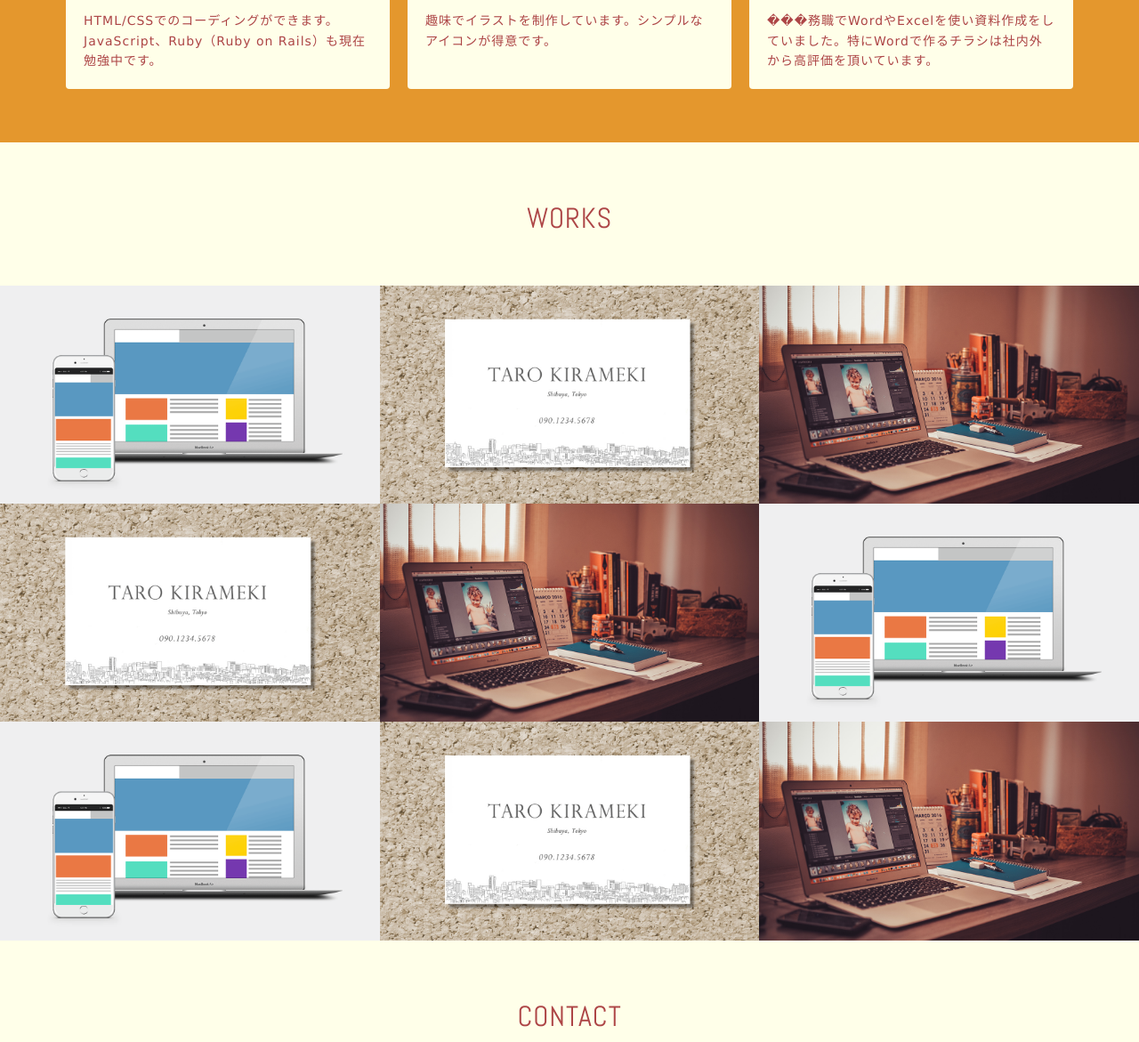
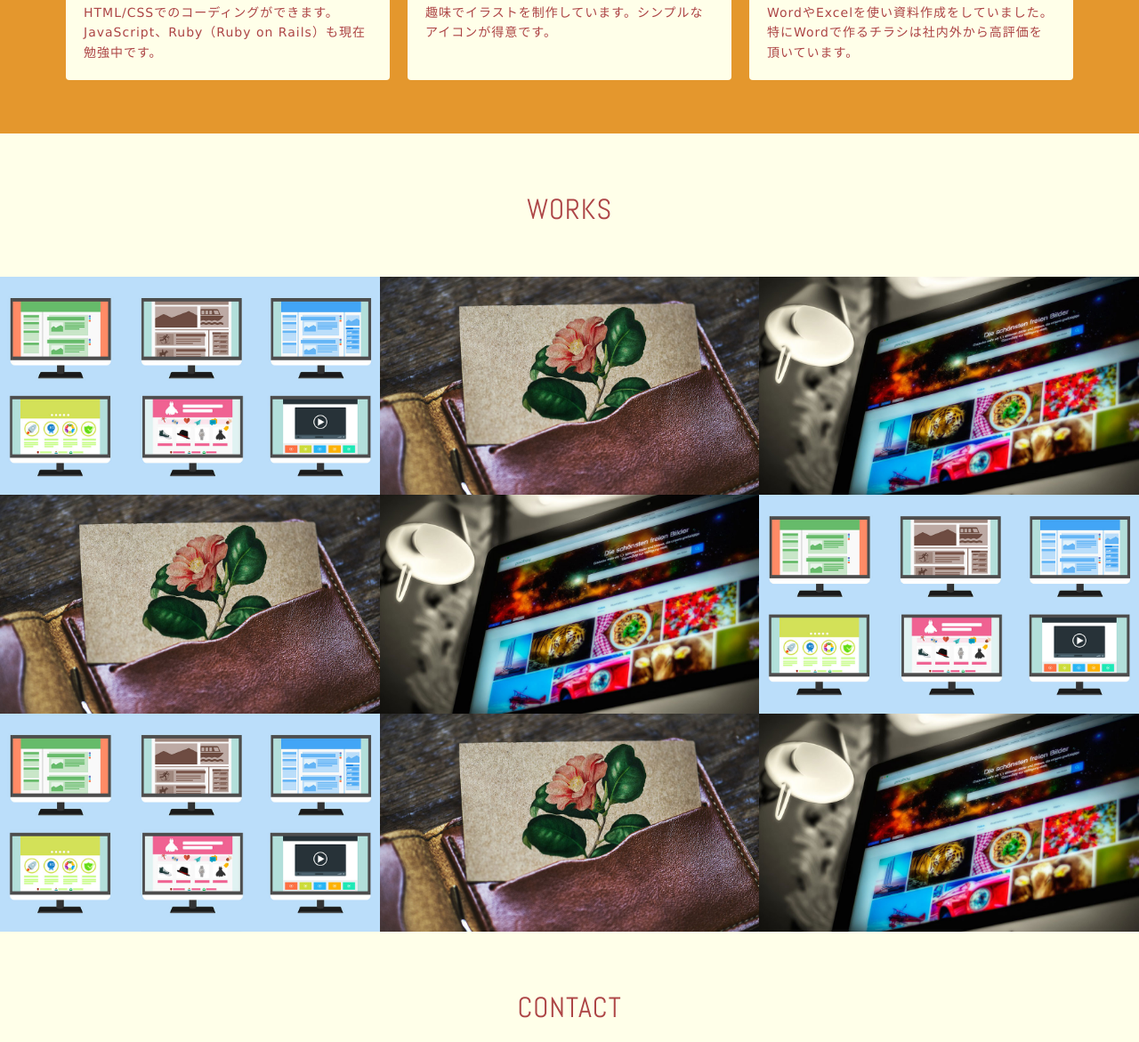
Before and after one commit to tnskEgDaruko/tnskEgDaruko.github.io, a plain HTML site: page index.html in a window 1280 px wide. Shown: the part 849-2020 px from the top of the page at 89% size. Drawn offline with nearby package versions, Linux system fonts and the light colour scheme.

Commit message:
kadai-photoshop

```diff
--- a/index.html
+++ b/index.html
@@ -14,10 +14,11 @@
             <a href="#contact" class="button-contact"><i aria-label="お問い合わせ" class="fa fa-envelope-o"></i></a>
             <div class="profile">
                 <h1 class="site-title abel uppercase text-center">Web Designer <span>Hanako Kirameki</span></h1>
-                <div class="img-base">
-                    <img src="./images/chibesunafuchi.png" alt="プロフィール写真" class="block-center profile-icon">
-                </div>
-                <p>三重在住のWebデザイナー、煌　花子です。オンラインスクールでWeb制作について学び、事務職から憧れていたWebデザイナーへと転職活動中です。これからさらにWeb制作の技術や知識を身につけて、Webサイト運用や問題解決のアドバイスもできるデザイナーになりたいと思っています。</p>
+                <!--<div class="img-base">-->
+                <!--    <img src="./images/chibesunafuchi.png" alt="プロフィール写真" class="block-center profile-icon">-->
+                <!--</div>-->
+                <img src="./images/img_profile_sepia.jpg" alt="プロフィール写真" class="block-center img-base"
+                <p>三重在住のWebデザイナー、宮本愛梨です。オンラインスクールでWeb制作について学び、事務職から憧れていたWebデザイナーへと転職活動中です。これからさらにWeb制作の技術や知識を身につけて、Webサイト運用や問題解決のアドバイスもできるデザイナーになりたいと思っています。</p>
             </div>
         </header>
         <main>
@@ -37,7 +38,7 @@
                     <div class="skill-box">
                         <i class="fa fa-file-word-o" aria-hidden="true"></i>
                         <h3 class="text-center">Word/Excel</h3>
-                        <p>���務職でWordやExcelを使い資料作成をしていました。特にWordで作るチラシは社内外から高評価を頂いています。</p>
+                        <p>WordやExcelを使い資料作成をしていました。特にWordで作るチラシは社内外から高評価を頂いています。</p>
                     </div>
                 </div>
             </section>
@@ -45,7 +46,7 @@
                 <h2 class="text-center">Works</h2>
                 <div class="works-box">
                     <a href="#">
-                        <img src="./images/img_work_site.png" alt="株式会社きらめき コーポレートサイト様 Webサイトデザイン">
+                        <img src="./images/img_site.jpg" alt="株式会社きらめき コーポレートサイト様 Webサイトデザイン">
                         <div class="works-box-inner">
                             <div class="text-center">
                                 <h3>株式会社きらめき コーポレートサイト</h3>
@@ -57,7 +58,7 @@
                 </div>
                 <div class="works-box">
                     <a href="#">
-                        <img src="./images/img_work_card.jpg" alt="きらめき太郎様 名刺デザイン">
+                        <img src="./images/img_card.jpg" alt="きらめき太郎様 名刺デザイン">
                         <div class="works-box-inner">
                             <div class="text-center">
                                 <h3>きらめき太郎様 名刺</h3>
@@ -69,7 +70,7 @@
                 </div>
                 <div class="works-box">
                     <a href="#">
-                        <img src="./images/img_work_blog.jpg" alt="WordPressオリジナルテーマ">
+                        <img src="./images/img_blog2.jpg" alt="WordPressオリジナルテーマ">
                         <div class="works-box-inner">
                             <div class="text-center">
                                 <h3>ブログデザイン</h3>
@@ -81,7 +82,7 @@
                 </div>
                 <div class="works-box">
                     <a href="#">
-                        <img src="./images/img_work_card.jpg" alt="きらめき太郎様 名刺デザイン">
+                        <img src="./images/img_card.jpg" alt="きらめき太郎様 名刺デザイン">
                         <div class="works-box-inner">
                             <div class="text-center">
                                 <h3>きらめき太郎様 名刺</h3>
@@ -93,7 +94,7 @@
                 </div>
                 <div class="works-box">
                     <a href="#">
-                        <img src="./images/img_work_blog.jpg" alt="WordPressオリジナルテーマ">
+                        <img src="./images/img_blog2.jpg" alt="WordPressオリジナルテーマ">
                         <div class="works-box-inner">
                             <div class="text-center">
                                 <h3>ブログデザイン</h3>
@@ -105,7 +106,7 @@
                 </div>
                 <div class="works-box">
                     <a href="#">
-                        <img src="./images/img_work_site.png" alt="株式会社きらめき コーポレートサイト様 Webサイトデザイン">
+                        <img src="./images/img_site.jpg" alt="株式会社きらめき コーポレートサイト様 Webサイトデザイン">
                         <div class="works-box-inner">
                             <div class="text-center">
                                 <h3>株式会社きらめき コーポレートサイト</h3>
@@ -117,7 +118,7 @@
                 </div>
                 <div class="works-box">
                     <a href="#">
-                        <img src="./images/img_work_site.png" alt="株式会社きらめき コーポレートサイト様 Webサイトデザイン">
+                        <img src="./images/img_site.jpg" alt="株式会社きらめき コーポレートサイト様 Webサイトデザイン">
                         <div class="works-box-inner">
                             <div class="text-center">
                                 <h3>株式会社きらめき コーポレートサイト</h3>
@@ -129,7 +130,7 @@
                 </div>
                 <div class="works-box">
                     <a href="#">
-                        <img src="./images/img_work_card.jpg" alt="きらめき太郎様 名刺デザイン">
+                        <img src="./images/img_card.jpg" alt="きらめき太郎様 名刺デザイン">
                         <div class="works-box-inner">
                             <div class="text-center">
                                 <h3>きらめき太郎様 名刺</h3>
@@ -141,7 +142,7 @@
                 </div>
                 <div class="works-box">
                     <a href="#">
-                        <img src="./images/img_work_blog.jpg" alt="WordPressオリジナルテーマ">
+                        <img src="./images/img_blog2.jpg" alt="WordPressオリジナルテーマ">
                         <div class="works-box-inner">
                             <div class="text-center">
                                 <h3>ブログデザイン</h3>
```
Also changed, not shown: images/img_blog2.jpg (added), images/img_card.jpg (added), images/img_profile_sepia.jpg (added), images/img_site.jpg (added).
